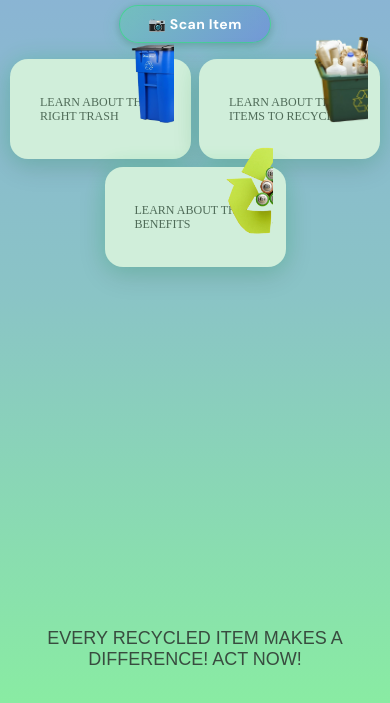
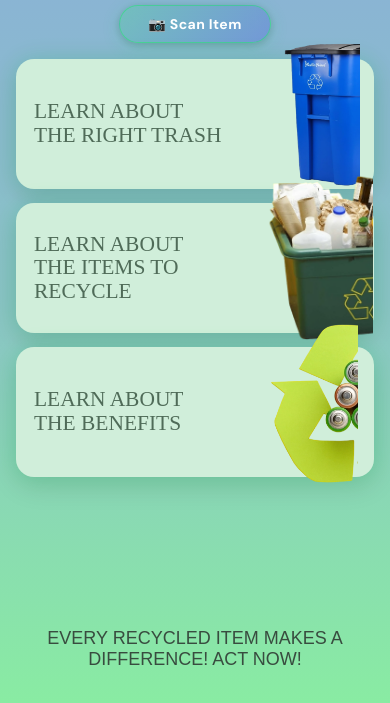
Before and after one commit to maruitis/recyclhelper, a plain HTML site: page index.html in a window 390 px wide. Shown: the part 167-870 px from the top of the page. Drawn offline with Linux system fonts and the light colour scheme; a web font is replaced by a local one.

Commit message:
Merge origin/main

```diff
--- a/css/mansstils.css
+++ b/css/mansstils.css
@@ -2764,56 +2764,56 @@ nav {
         gap: 16px;
         margin-top: 20px;
     }
-    /* 2-above, 1-centered-below grid */
+    /* Single-column card list */
     .cards-container {
-        display: grid;
-        grid-template-columns: 1fr 1fr;
-        padding: 10px 12px 90px;
-        gap: 10px;
-        width: 100%;
-        box-sizing: border-box;
+        display: flex !important;
+        flex-direction: column !important;
+        align-items: center !important;
+        gap: 20px !important;
+        padding: 10px 16px 90px !important;
+        width: 100% !important;
+        box-sizing: border-box !important;
     }
     .info-card {
-        width: 100%;
-        max-width: none;
-        height: 112px;
-        border-radius: 20px;
-        box-shadow: 0 8px 28px rgba(0,0,0,0.13), 0 0 22px rgba(0,255,106,0.16);
+        width: calc(100vw - 32px) !important;
+        max-width: 480px !important;
+        height: 150px !important;
+        border-radius: 20px !important;
+        overflow: visible !important;
+        padding-left: 18px !important;
+        box-shadow: 0 8px 28px rgba(0,0,0,0.13), 0 0 22px rgba(0,255,106,0.16) !important;
         touch-action: manipulation;
         transition: transform 0.15s ease, box-shadow 0.18s ease;
-    }
-    /* 3rd card: spans both columns, centred at half-width */
+        position: relative !important;
+    }
     .info-card:nth-child(3) {
-        grid-column: 1 / -1;
-        width: calc(50% - 5px);
-        margin: 0 auto;
+        width: calc(100vw - 32px) !important;
+        grid-column: auto !important;
+        margin: 0 !important;
     }
     .info-card:active {
-        transform: scale(0.97);
-        box-shadow: 0 3px 12px rgba(0,0,0,0.1);
-    }
-    .info-card { overflow: visible !important; }
+        transform: scale(0.97) !important;
+        box-shadow: 0 3px 12px rgba(0,0,0,0.1) !important;
+    }
     .card-text {
-        font-size: 13px;
-        line-height: 1.2;
-        padding: 10px 6px 10px 12px;
-        max-width: 100%;
-        z-index: 1;
+        font-size: clamp(22px, 6vw, 32px) !important;
+        line-height: 1.1 !important;
+        padding: 12px 0 12px 0 !important;
+        max-width: 56% !important;
+        z-index: 1 !important;
     }
     .img-wrapper {
         position: absolute !important;
         right: 0 !important;
-        top: -18px !important;
-        bottom: -5px !important;
-        width: 80px !important;
+        top: -22px !important;
+        bottom: -8px !important;
+        width: 130px !important;
         z-index: 2 !important;
-        clip-path: inset(-60px 0px -10px -300px) !important;
-    }
-    /* Per-card top offsets on mobile */
-    .info-card:nth-child(1) .img-wrapper { top: -18px !important; }
-    .info-card:nth-child(2) .img-wrapper { top: -24px !important; }
-    .info-card:nth-child(3) .img-wrapper { top: -20px !important; width: 72px !important; }
-    .card-img { max-height: 130px; }
+        clip-path: inset(-60px 0px -5px -600px) !important;
+    }
+    .info-card:nth-child(2) .img-wrapper { top: -30px !important; }
+    .info-card:nth-child(3) .img-wrapper { top: -24px !important; width: 120px !important; }
+    .card-img { width: 100% !important; height: 100% !important; object-fit: contain !important; }
 
     /* Fixed slogan: readable on small screen */
     #site-slogan {
@@ -2861,8 +2861,9 @@ nav {
 
     /* Each card: compact strip, expand on tap */
     .lifehack-card {
-        width: calc(100vw - 80px) !important;
-        max-width: 280px;
+        width: 260px !important;
+        max-width: 260px !important;
+        min-width: 0 !important;
         margin-left: 0 !important;
         transform: none !important;
         opacity: 1 !important;
@@ -2876,6 +2877,7 @@ nav {
         overflow: hidden !important;
         touch-action: manipulation;
         transition: box-shadow 0.3s ease, transform 0.25s ease !important;
+        position: relative !important;
     }
 
     /* Subtle lift on touch start */
@@ -3113,12 +3115,13 @@ nav {
     nav { padding: 8px 10px 6px; gap: 6px; }
     .nav-link { min-width: 66px; height: 30px; font-size: 11px; padding: 0 10px; }
 
-    /* Cards 2+1 grid on very small screens */
-    .cards-container { padding: 8px 10px 90px; gap: 8px; }
-    .info-card  { height: 100px; border-radius: 18px; }
-    .info-card:nth-child(3) { width: calc(50% - 4px); }
-    .card-text  { font-size: 12px; padding: 8px 4px 8px 10px; }
-    .card-img   { max-height: 88px; }
+    /* Single-column cards on very small screens */
+    .cards-container { padding: 8px 10px 90px !important; gap: 14px !important; }
+    .info-card  { height: 130px !important; border-radius: 18px !important; }
+    .info-card:nth-child(3) { width: calc(100vw - 32px) !important; }
+    .card-text  { font-size: clamp(18px, 5.5vw, 26px) !important; padding: 10px 0 10px 0 !important; }
+    .img-wrapper { width: 110px !important; }
+    .card-img   { width: 100% !important; height: 100% !important; object-fit: contain !important; }
 
     #site-slogan { font-size: 18px !important; }
 
```
